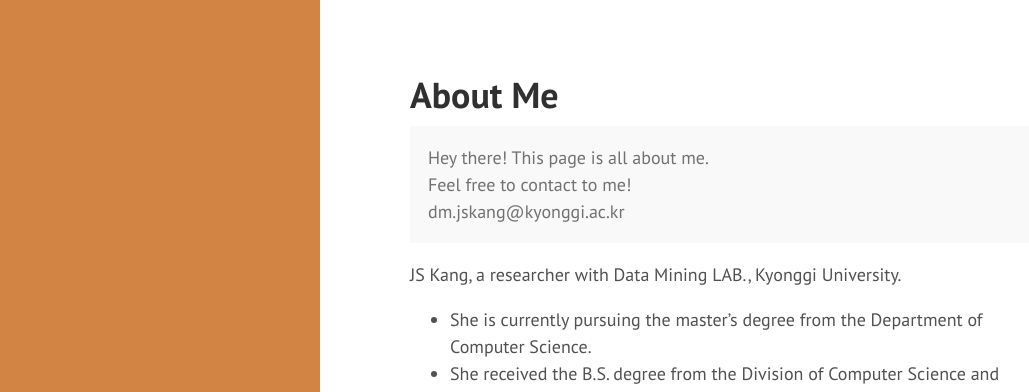
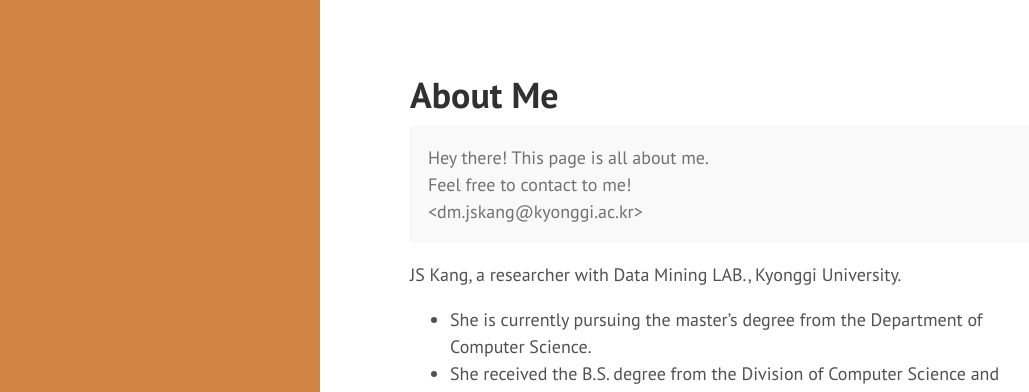
Before and after one commit to jisoo920/jisoo.github.io, a Jekyll site: the page built from about.md, in a window 1280 px wide. Shown: the top 392 px of the page, without its empty margins (4-1033 px from the left). Built offline with Jekyll 4.4.1, drawn with Linux system fonts in a browser that asks for light colours; some of the changed lines change nothing that is shown.

Commit message:
email_modify

```diff
--- a/about.md
+++ b/about.md
@@ -4,7 +4,7 @@
 ---
 
 <p class="message">
-  Hey there! This page is all about me. <br> Feel free to contact to me! <br> dm.jskang@kyonggi.ac.kr
+  Hey there! This page is all about me. <br> Feel free to contact to me! <br> <dm.jskang@kyonggi.ac.kr>
 </p>
 
 JS Kang, a researcher with Data Mining LAB., Kyonggi University.
```
